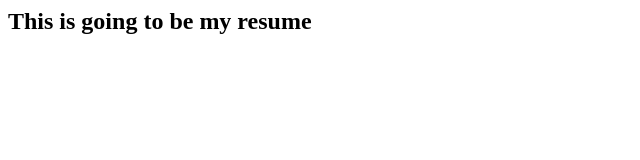
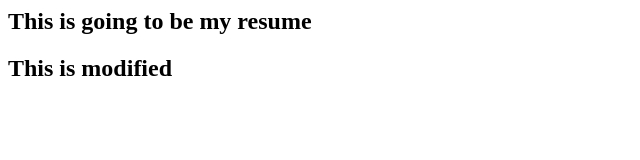
Before and after one commit to 2100032039-BABITHA/test, a plain HTML site: page index.html in a window 1280 px wide. Shown: the whole page, without its empty margins (0-640 px from the left). Drawn offline with Linux system fonts and the light colour scheme.

Commit message:
this change is good

```diff
--- a/index.html
+++ b/index.html
@@ -4,6 +4,6 @@
     </head>
     <body>
         <h2>This is going to be my resume</h2>
-
+        <h2>This is modified</h2>
     </body>
 </html>
```
Also changed, not shown: index2.html (deleted), index3.html (deleted).
